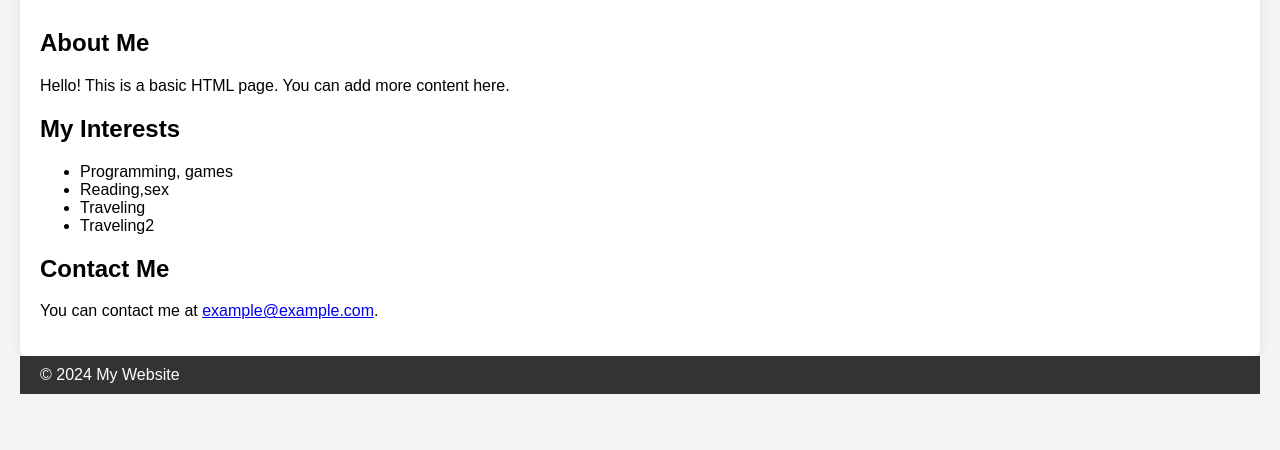
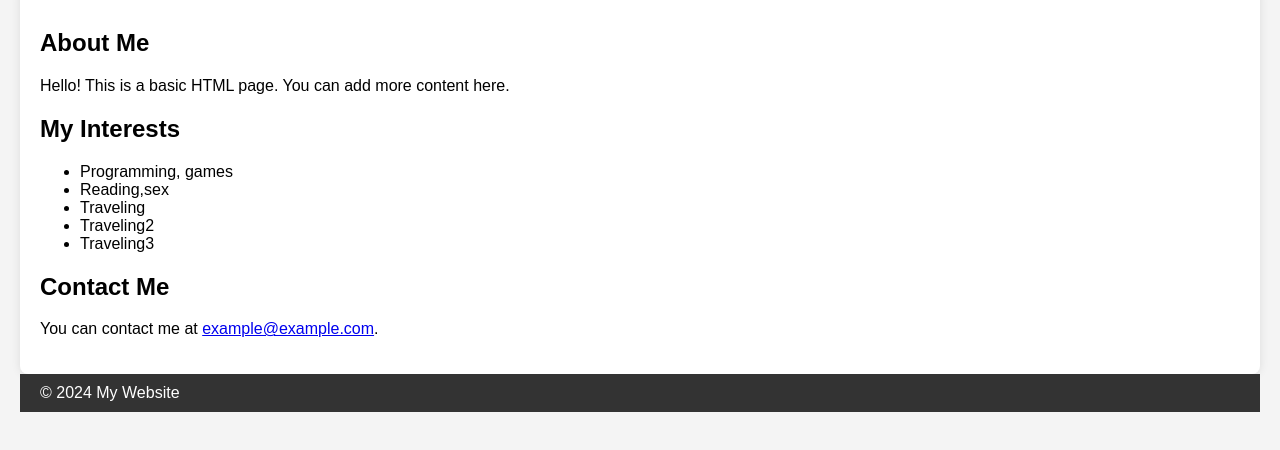
Before and after one commit to zeeglyismail/myfirstrepoismail, a plain HTML site: page index.html in a window 1280 px wide. Shown: the part 88-538 px from the top of the page. Drawn offline with Linux system fonts and the light colour scheme.

Commit message:
added traveliing 3

```diff
--- a/index.html
+++ b/index.html
@@ -40,6 +40,7 @@
             <li>Reading,sex</li>
             <li>Traveling</li>
             <li>Traveling2</li>
+            <li>Traveling3</li>
         </ul>
         <h2>Contact Me</h2>
         <p>You can contact me at <a href="mailto:example@example.com">example@example.com</a>.</p>
```
